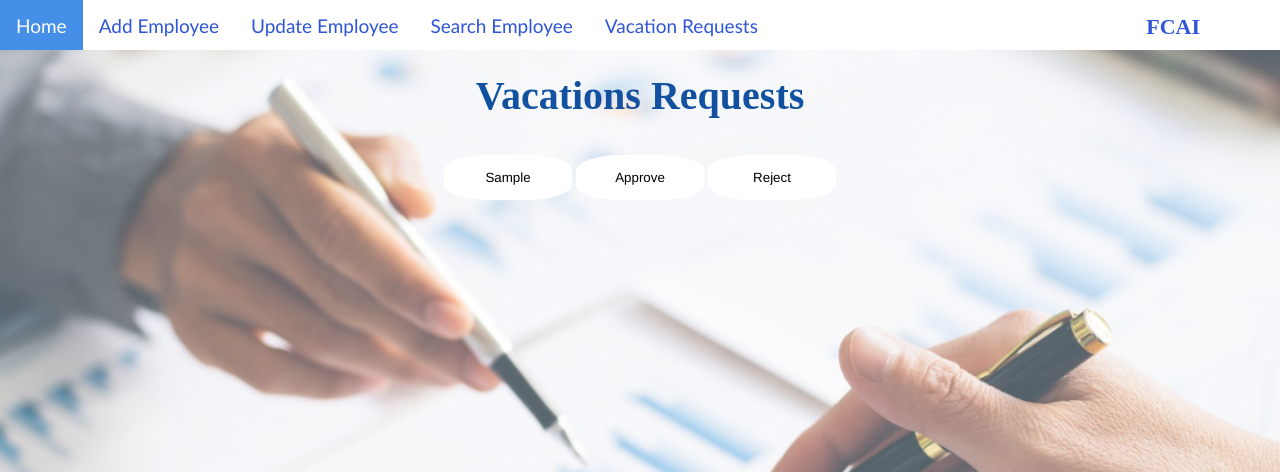
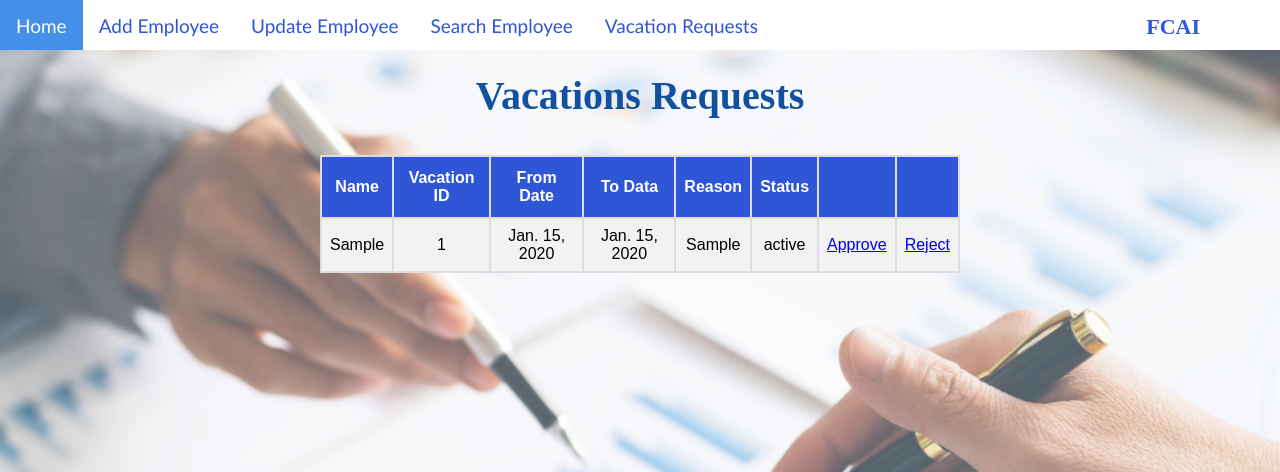
Before and after one commit to AsmaaElawady/Human_Resource_Website, a Django app: page /VR/ in a window 1280 px wide. Shown: the top 472 px of the page. Run offline with Django 4.2, Linux system fonts and the light colour scheme; tables that the repository leaves empty hold one stand-in row (values such as "Sample post").

Commit message:
update vacation requests page

```diff
--- a/FinalWeb/HumanResources/HR/templates/VR.html
+++ b/FinalWeb/HumanResources/HR/templates/VR.html
@@ -22,7 +22,7 @@
 
     </br></br>
     <!-- Container for the search results -->
-    <div id="searchResults"></div>
+    {% comment %} <div id="searchResults"></div>
         <div>
             {{ table }}
 
@@ -49,7 +49,63 @@
 
     alert('Vacation request rejected for Employee ID: ' + employeeID);
                                                                         }
-        </script>
+        </script> {% endcomment %}
+
+        <table>
+            <thead>
+                <tr>
+                    <th>
+                        Name
+                    </th>
+                    <th>
+                        Vacation ID
+                    </th>
+                    <th>
+                        From Date
+                    </th>
+                    <th>
+                        To Data
+                    </th>
+                    <th>
+                        Reason
+                    </th>
+                    <th>
+                        Status
+                    </th>
+                    <th>
+                    </th>
+                    <th>
+                    </th>
+                </tr>
+            </thead>
+            {% for instance in data %}
+                <tr>
+                    <td>
+                        {{instance.fields.VFName}}
+                    </td>
+                    <td>
+                        {{instance.fields.VFID}}
+                    </td>
+                    <td>
+                        {{instance.fields.VFFromDate}}
+                    </td>
+                    <td>
+                        {{instance.fields.VFToDate}}
+                    </td>
+                    <td>
+                        {{instance.fields.VFReason}}
+                    </td>
+                    <td>
+                        {{instance.fields.VFStatus}}
+                    </td>
+                    <td>
+                        <a href="approve/{{ instance.fields.VFName }}" class="link"> Approve </a>
+                    </td>
+                    <td><a href="reject/{{instance.fields.VFName}}" class="link"> Reject </a>
+                    </td>
+                </tr>
+            {%endfor%}
+        </table>
 
     </body>
 </html>
--- a/FinalWeb/HumanResources/HR/urls.py
+++ b/FinalWeb/HumanResources/HR/urls.py
@@ -9,11 +9,14 @@ urlpatterns = [
     path('addrecord/', views.addrecord, name='addrecord'),
     path('addVacationForm/', views.addVacationForm, name='addVacationForm'),
     path('delete/<int:EmployeeID>', views.delete, name='delete'),
+    path('VR/approve/<name>', views.approve, name='approve'),
+    path('VR/reject/<name>', views.reject, name='rejcet'),
     path('update/<int:EmployeeID>', views.update, name='update'),
     path('update/updaterecord/<int:EmployeeID>', views.updaterecord, name='updaterecord'),
     path('searchEmployee/',views.searchEmployee,name = 'searchEmployee'),
     path('getEmployee/',views.getEmployee, name = 'getEmployee'),
     path('VR/',views.VRDisplay,name='VRDisplay'),
+    # path('VR/',views.vacationRequest,name='vr'),
     path('outPut/',views.outPut, name = 'outPut'),
     path('getEmployee/vacationForm.html', views.VFDisplay, name='VFDisplay'),
 
--- a/FinalWeb/HumanResources/HR/views.py
+++ b/FinalWeb/HumanResources/HR/views.py
@@ -8,6 +8,17 @@ from .models import RegisteredVacationForm
 from django.shortcuts import render
 from django.views.decorators.csrf  import csrf_exempt
 # from .models import Upform
+
+#To capture the records from database in dictionary.
+def vacationRequest(request):
+  from django.core import serializers
+  data = serializers.serialize("python", RegisteredVacationForm.objects.all())
+
+  context = {
+    'data' : data
+  }
+
+  return render(HttpResponse, 'VR.html', context)
 
 def index(request):
   return render(request, 'HomePage.html')
@@ -59,6 +70,18 @@ def vacationFormFields(request, EmployeeID):
   }
   return HttpResponse(template.render(context, request))
 
+def approve(request, name):
+  RegisterForm.objects.filter(EmployeeName=name).update(NumberVacation = '9')
+  RegisterForm.objects.filter(EmployeeName=name).update(NumberApprovedVacation = '5')
+
+  vacationForm = RegisteredVacationForm.objects.get(VFName=name)
+  vacationForm.delete()
+  return HttpResponseRedirect(reverse('index'))
+
+def reject(request, name):
+  vacationForm = RegisteredVacationForm.objects.get(VFName=name)
+  vacationForm.delete()
+  return HttpResponseRedirect(reverse('index'))
 
 def updaterecord(request, EmployeeID):
   EmployeeName = request.POST['EmployeeName']
@@ -110,8 +133,16 @@ def HomePage(request):
   return render(request, 'HomePage.html')
 
 def VRDisplay(request):
-    employees = RegisteredVacationForm.objects.values('VFName')
-    return render(request, 'VR.html', {'employees': employees})
+    # employees = RegisteredVacationForm.objects.values('VFName')
+    # return render(request, 'VR.html', {'employees': employees})
+    from django.core import serializers
+    data = serializers.serialize("python", RegisteredVacationForm.objects.all())
+
+    context = {
+      'data' : data
+    }
+
+    return render(request, 'VR.html', context)
 
 def VFDisplay(request):
     # template = loader.get_template('vacationForm.html')
--- a/FinalWeb/myproject/pyvenv.cfg
+++ b/FinalWeb/myproject/pyvenv.cfg
@@ -2,4 +2,4 @@ home = C:\Users\Dell\AppData\Local\Programs\Python\Python311
 include-system-site-packages = false
 version = 3.11.3
 executable = C:\Users\Dell\AppData\Local\Programs\Python\Python311\python.exe
-command = C:\Users\Dell\AppData\Local\Programs\Python\Python311\python.exe -m venv C:\Users\Dell\myproject
+command = C:\Users\Dell\AppData\Local\Programs\Python\Python311\python.exe -m venv C:\Users\Dell\Documents\GitHub\WebDesign\FinalWeb\myproject
```
Also changed, not shown: FinalWeb/HumanResources/db.sqlite3, 2 other files.
